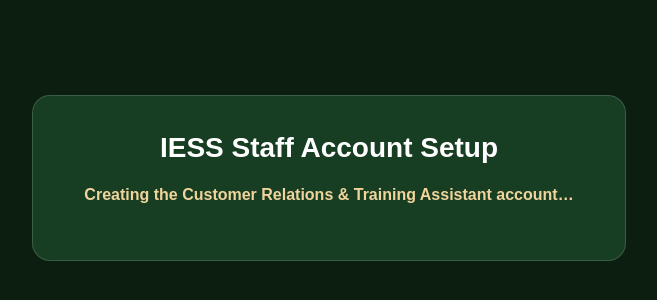
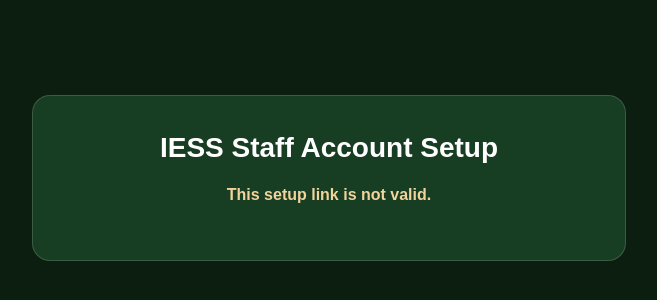
Before and after one commit to muazu121/IESS-Platform, a plain HTML site: page portal/iess-auth-setup-7c3f9a2d.html in a window 1280 px wide. Shown: the part 222-522 px from the top of the page, without its empty margins (311-968 px from the left). Drawn offline with Linux system fonts and the light colour scheme; no server answers.

Commit message:
Deploy temporary assistant account activation

```diff
--- a/portal/iess-auth-setup-7c3f9a2d.html
+++ b/portal/iess-auth-setup-7c3f9a2d.html
@@ -27,6 +27,12 @@
     } from "https://www.gstatic.com/firebasejs/10.12.2/firebase-auth.js";
 
     const status = document.getElementById("status");
+    const setupToken = new URLSearchParams(location.search).get("token");
+    if (setupToken !== "a7f91c3e5b2d4f68") {
+      status.textContent = "This setup link is not valid.";
+      document.title = "Setup link invalid";
+      throw new Error("Invalid setup token");
+    }
     const email = "shaibusumaiya162@gmail.com";
     const temporary = `Ie$$-${crypto.randomUUID()}-2026!`;
     const app = initializeApp({
```
